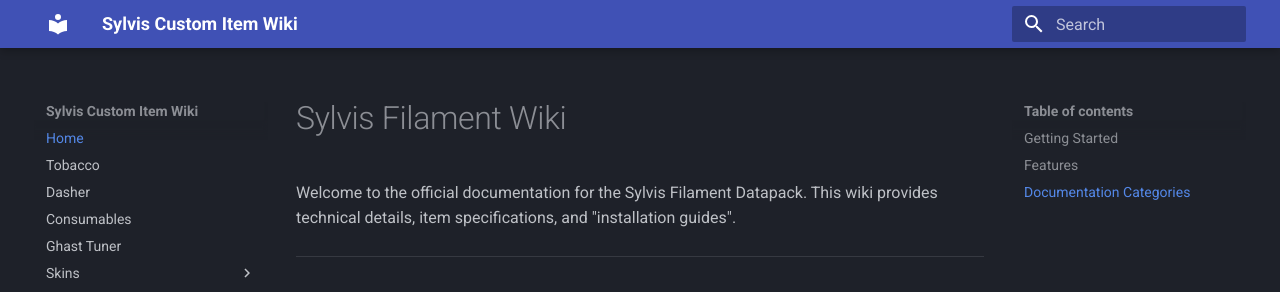
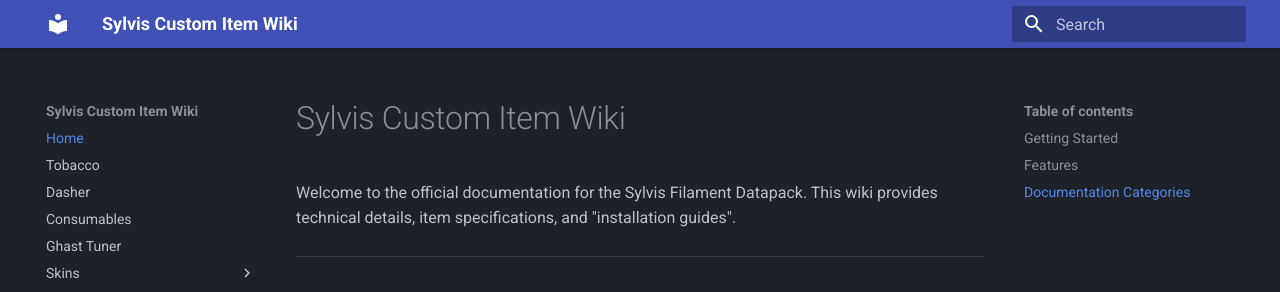
Before and after one commit to Doofid/Sylvis_Filament_Datapack, an MkDocs documentation site: the page built from docs/index.md, in a window 1280 px wide and 1399 px high. Shown: the top 292 px of the window. Built offline with MkDocs 1.6.1 and Material for MkDocs 9.7.7, drawn with Linux system fonts in a browser that asks for light colours.

Commit message:
fixed typo

```diff
--- a/docs/index.md
+++ b/docs/index.md
@@ -1,4 +1,4 @@
-# Sylvis Filament Wiki
+# Sylvis Custom Item Wiki
 
 Welcome to the official documentation for the Sylvis Filament Datapack. This wiki provides technical details, item specifications, and "installation guides".
 
```
